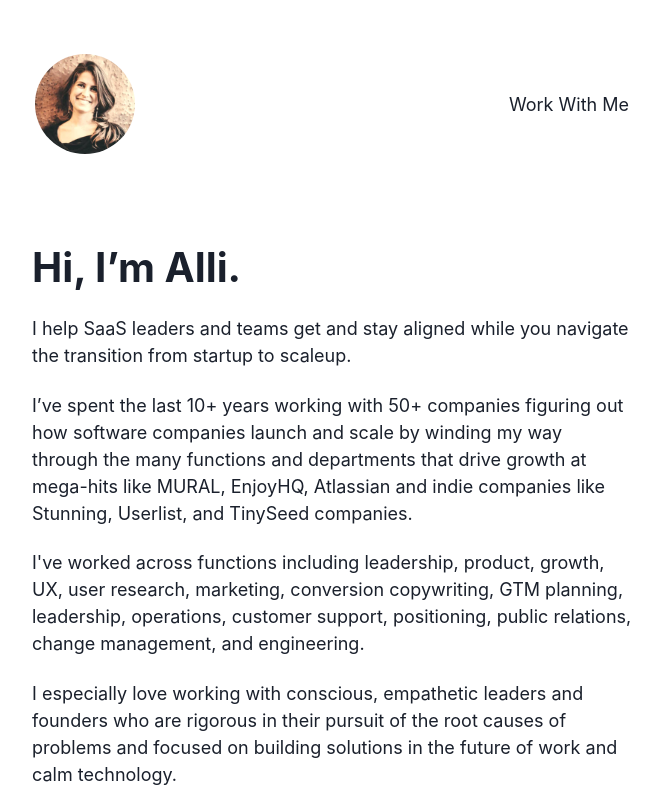
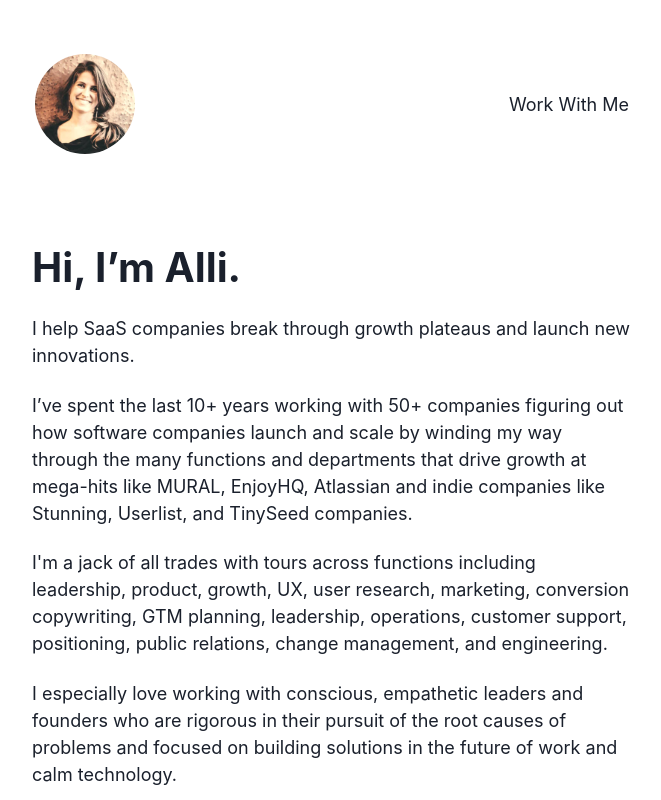
Before and after one commit to alliblum/nextjs-blog, a Next.js app: page / in a window 1280 px wide. Shown: the top 800 px of the page, without its empty margins (308-969 px from the left). Built offline with nearby package versions, Linux system fonts and the light colour scheme.

Commit message:
updating home copy

```diff
--- a/pages/index.tsx
+++ b/pages/index.tsx
@@ -53,8 +53,8 @@ export default function Home({
         <Heading size="xl">Hi, I’m Alli. </Heading>
 
         <Text>
-          I help SaaS leaders and teams get and stay aligned while you navigate
-          the transition from startup to scaleup.
+          I help SaaS companies break through growth plateaus and launch new
+          innovations.
         </Text>
 
         <Text>
@@ -66,10 +66,10 @@ export default function Home({
         </Text>
 
         <Text>
-          I've worked across functions including leadership, product, growth,
-          UX, user research, marketing, conversion copywriting, GTM planning,
-          leadership, operations, customer support, positioning, public
-          relations, change management, and engineering.{' '}
+          I'm a jack of all trades with tours across functions including
+          leadership, product, growth, UX, user research, marketing, conversion
+          copywriting, GTM planning, leadership, operations, customer support,
+          positioning, public relations, change management, and engineering.{' '}
         </Text>
 
         <Text>
```
